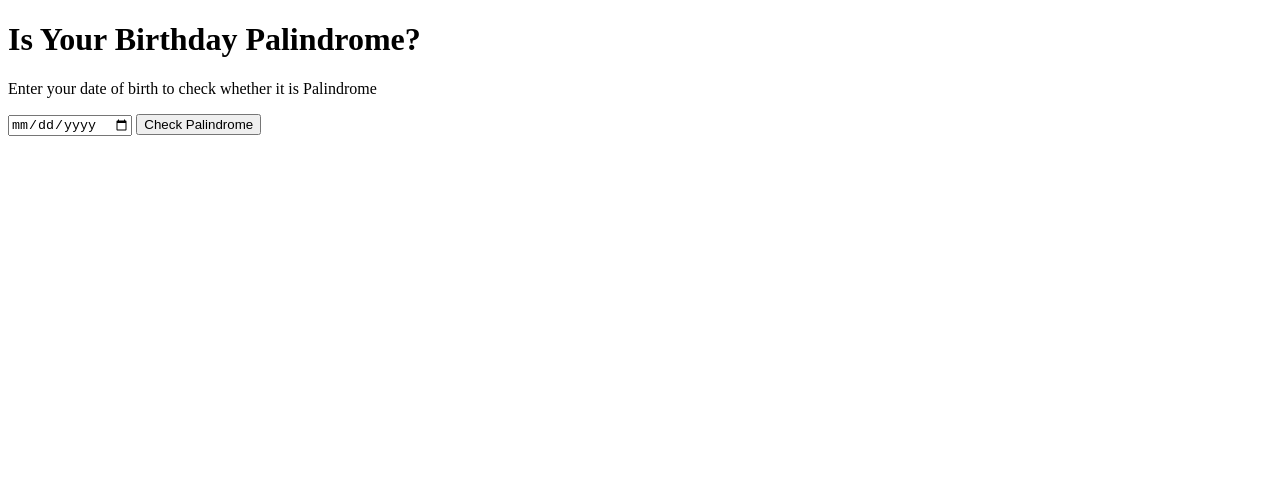
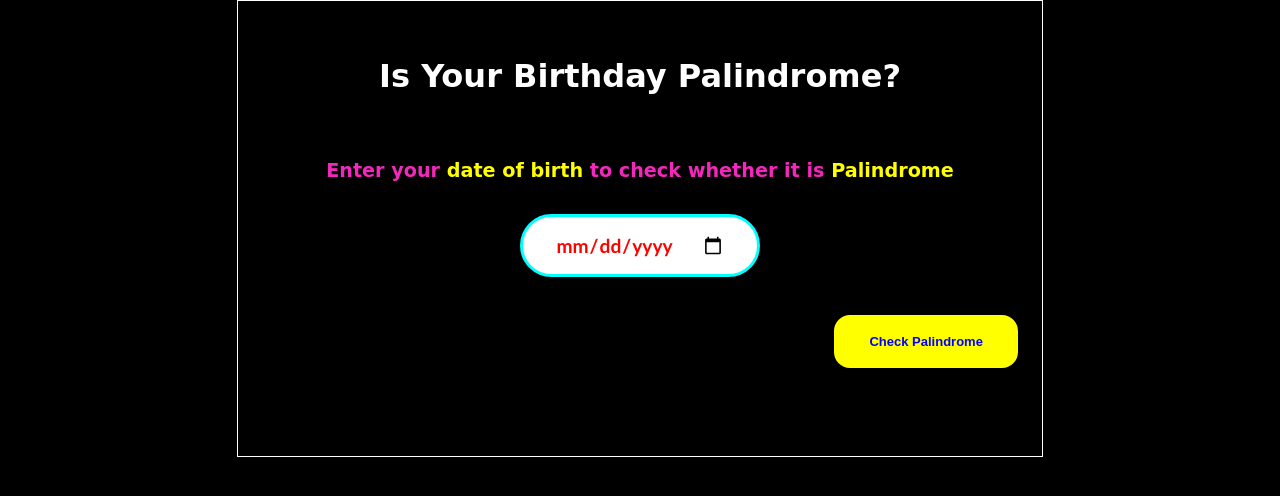
Before and after one commit to OmkarPatil50/palindrome-birthday, a plain HTML site: page index.html in a window 1280 px wide. Drawn offline with Linux system fonts and the light colour scheme; a web font is replaced by a local one.

Commit message:
updated basic styles

```diff
--- a/index.html
+++ b/index.html
@@ -7,10 +7,10 @@
     <title>Palindrome</title>
     <link rel="stylesheet" href="style.css">
 </head>
-<body>
+<body class="container">
     <h1 class="header">Is Your Birthday Palindrome?</h1>
-    <p class="explaination">Enter your date of birth to check whether it is <span class="highlight">Palindrome</span></span></p>
-<input type="date" name="date-of-birth" id="birth-date" />
+    <p class="explaination">Enter your <span>date of birth</span> to check whether it is <span>Palindrome</span></p>
+<input type="date" name="date-of-birth" id="birth-date" /><br><br>
 <button class="btn-check">Check Palindrome</button>
 <div class="output-message"></div>
 
--- a/style.css
+++ b/style.css
@@ -0,0 +1,85 @@
+@import url('https://fonts.googleapis.com/css2?family=Montserrat:wght@400;700&family=Secular+One&family=Source+Serif+Pro&family=Zilla+Slab&display=swap');
+
+
+:root{
+    --primary-color: white;
+    --secondary-color: rgb(242, 40, 188);
+    --tertiary-color: yellow;
+    --quat-color:blue;
+}
+
+
+body{
+    font-family: 'Happy Monkey', cursive;
+    background-color: black;
+    width: auto;
+    max-width: fit-content;
+}
+
+.container{
+    border: solid var(--primary-color) 0.1rem;
+margin: auto;
+    padding: 1.5rem;
+
+}
+
+
+.header{
+    color: var(--primary-color);
+    margin: auto;
+    padding: 2rem;
+font-size: xx-large;
+font-weight: bolder;
+text-align: center;
+}
+
+.explaination{
+    color: var(--secondary-color);
+    text-align: center;
+    font-size: larger;
+   margin:auto;
+   padding: 2rem 4rem;
+   font-weight: bold;
+}
+
+span{
+    color: var(--tertiary-color);
+}
+
+#birth-date{
+  padding:1rem 2rem;
+  display: block;
+  margin: auto;
+  font-size: larger;
+  font-weight: bold;
+  font-family: 'Gill Sans', 'Gill Sans MT', Calibri, 'Trebuchet MS', sans-serif;
+  color:red;
+border:aqua solid ;
+border-radius: 2rem;
+;
+cursor: pointer;
+}
+
+.btn-check{
+    display: block;
+    margin: auto ;
+    margin-right: 0rem;
+    padding: 1rem 2rem;
+    border: var(--tertiary-color)solid;
+    border-radius: 1rem;
+    background-color: var(--tertiary-color);
+    color: var(--quat-color);
+    font-weight: bolder;
+    font-size: small;
+    cursor: pointer;
+}
+
+.output-message{
+    color: var(--secondary-color);
+    font-size: x-large;
+       text-align: center;
+    padding: 4rem 0rem 0rem 1rem;
+    text-decoration: underline;
+    text-decoration-color: var(--tertiary-color);
+
+}
```
